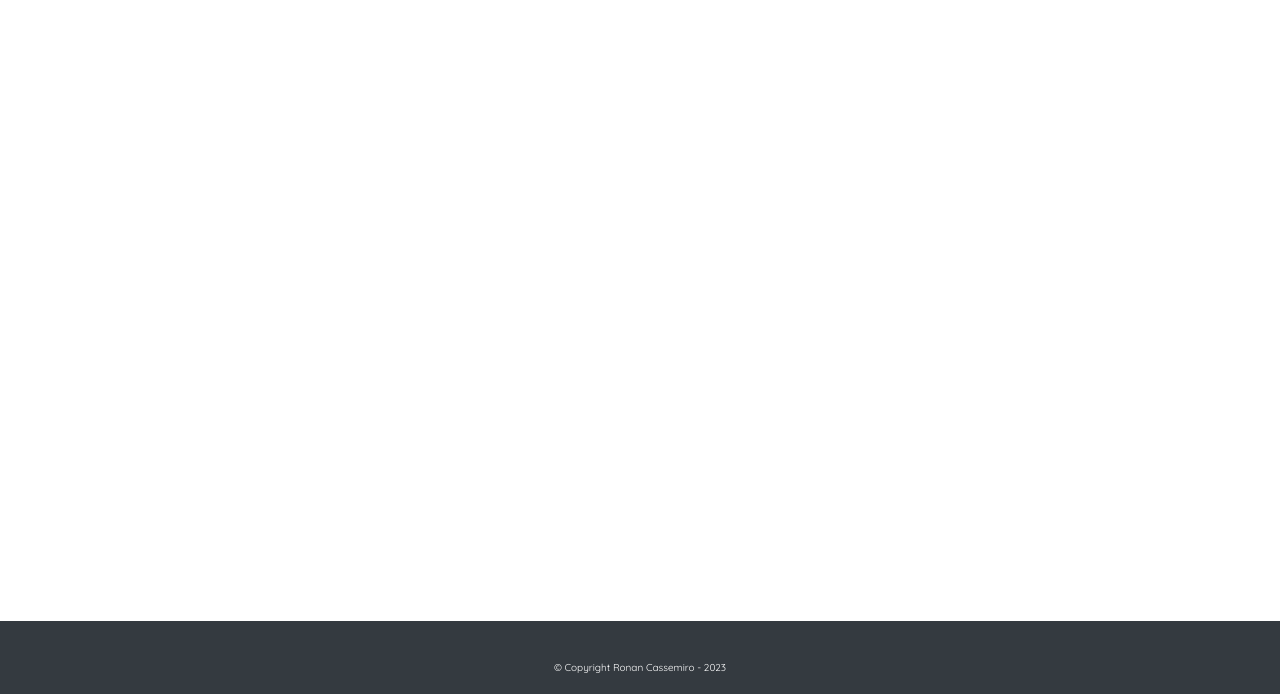
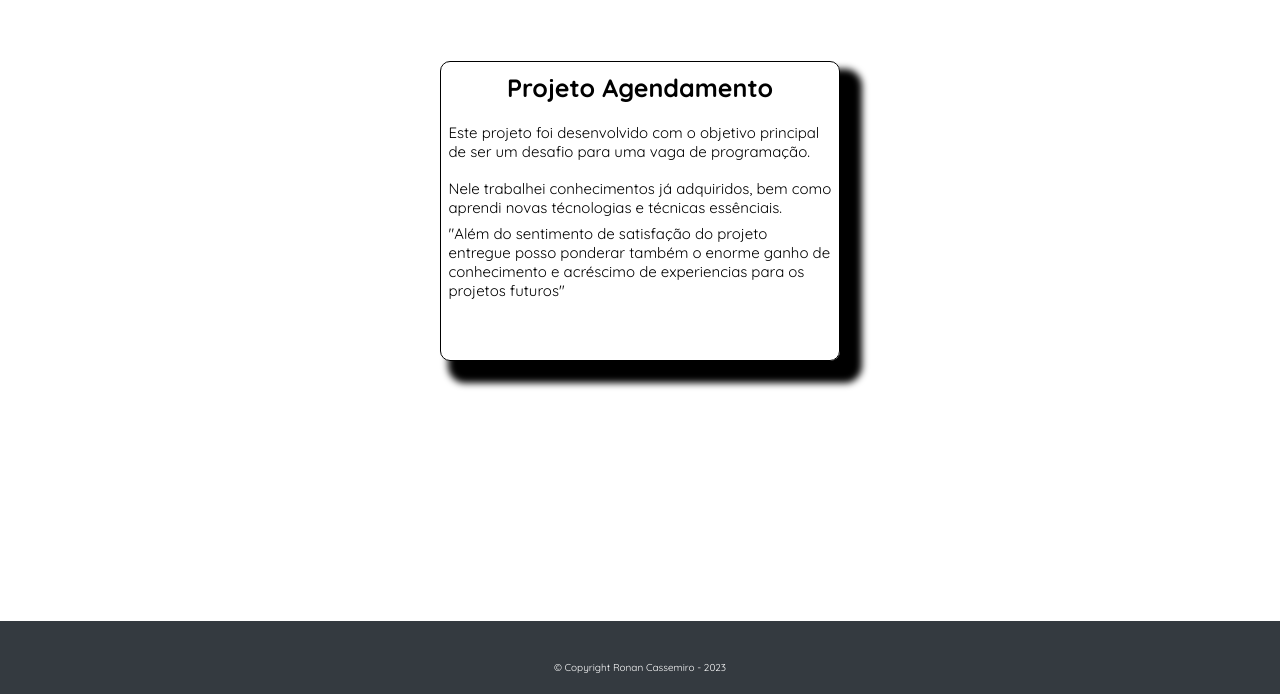
Before and after one commit to rwgit2023/projeto-agendamento, a plain HTML site: page sobre.html in a window 1280 px wide. Shown: the part 106-800 px from the top of the page. Drawn offline with Linux system fonts and the light colour scheme.

Commit message:
Sobre Commit

```diff
--- a/sobre.html
+++ b/sobre.html
@@ -44,16 +44,18 @@
 		</nav>
 	</header>
 
+	<main class="container_main">
 
+		<h1>Projeto Agendamento</h1>
 
-	<main class="container main">
+		<p>Este projeto foi desenvolvido com o objetivo principal de ser um desafio para uma vaga de programação.</p>
+		<br>
+		<p>Nele trabalhei conhecimentos já adquiridos, bem como aprendi novas técnologias e técnicas essênciais.</p>
 
+		<p>"Além do sentimento de satisfação do projeto entregue posso ponderar também o enorme ganho de conhecimento e acréscimo de experiencias para os projetos futuros"</p>
 
+	</main>
 
-
-
-
-		</div>
 
 	<footer>
 		<p class="rodape">&copy; Copyright Ronan Cassemiro - 2023
--- a/src/css/sobre.css
+++ b/src/css/sobre.css
@@ -70,7 +70,37 @@ body {
 
 
 /* ------------------------------------------------------------- */
+.container_main{
+  width: 400px;
+  height: 300px;
+  margin: 5% auto;
+  /* padding: 50px 0; */
+  text-align: center;
+  box-sizing: border-box;
+  border: 1px solid black;
+  border-radius: 10px;
+  opacity: 1;
+  transition: 400ms;
+  box-shadow: 15px 15px 7px 7px black
 
+}
+
+.container_main h1{
+  padding: 10px 0 20px 0 ;
+  font-size: 25px;
+
+}
+
+.container_main p{
+  margin: 0 0.5em 0.5em 0.5em;
+  font-size: 15px;
+  text-align: left;
+
+
+
+}
+
+/* ------------------------------------------------------------- */
 footer {
   text-align: center;
   /* background: url(../midia/image/bg.jpg); */
--- a/src/js/service.js
+++ b/src/js/service.js
@@ -116,7 +116,7 @@ function insere_reuniao(reuniao) {
 
         if (this.readyState == 4 && this.status == 201) {
 
-
+            window.location.href = './Historico.html'; // muda de página
 
         }
 
```
Lines whose indentation alone changed are shown as unchanged.
